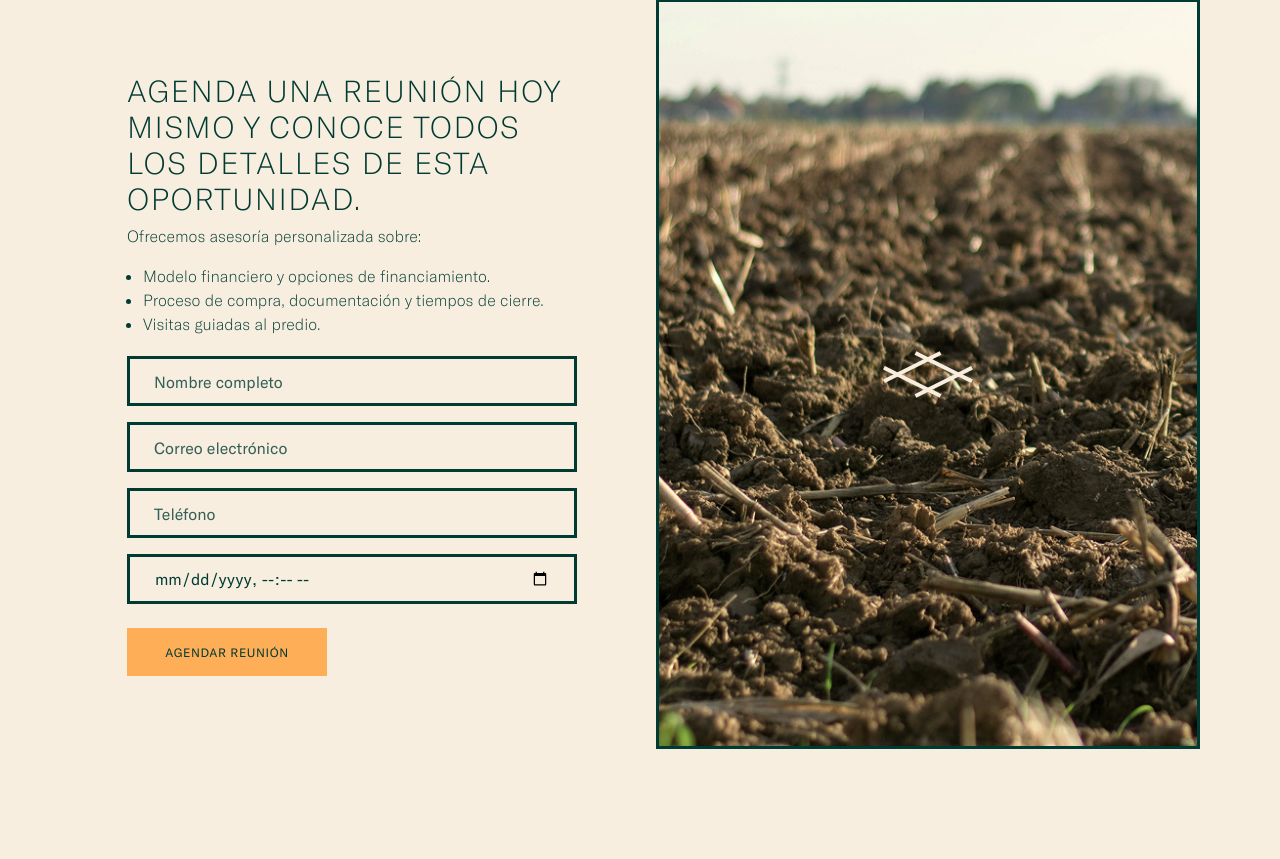
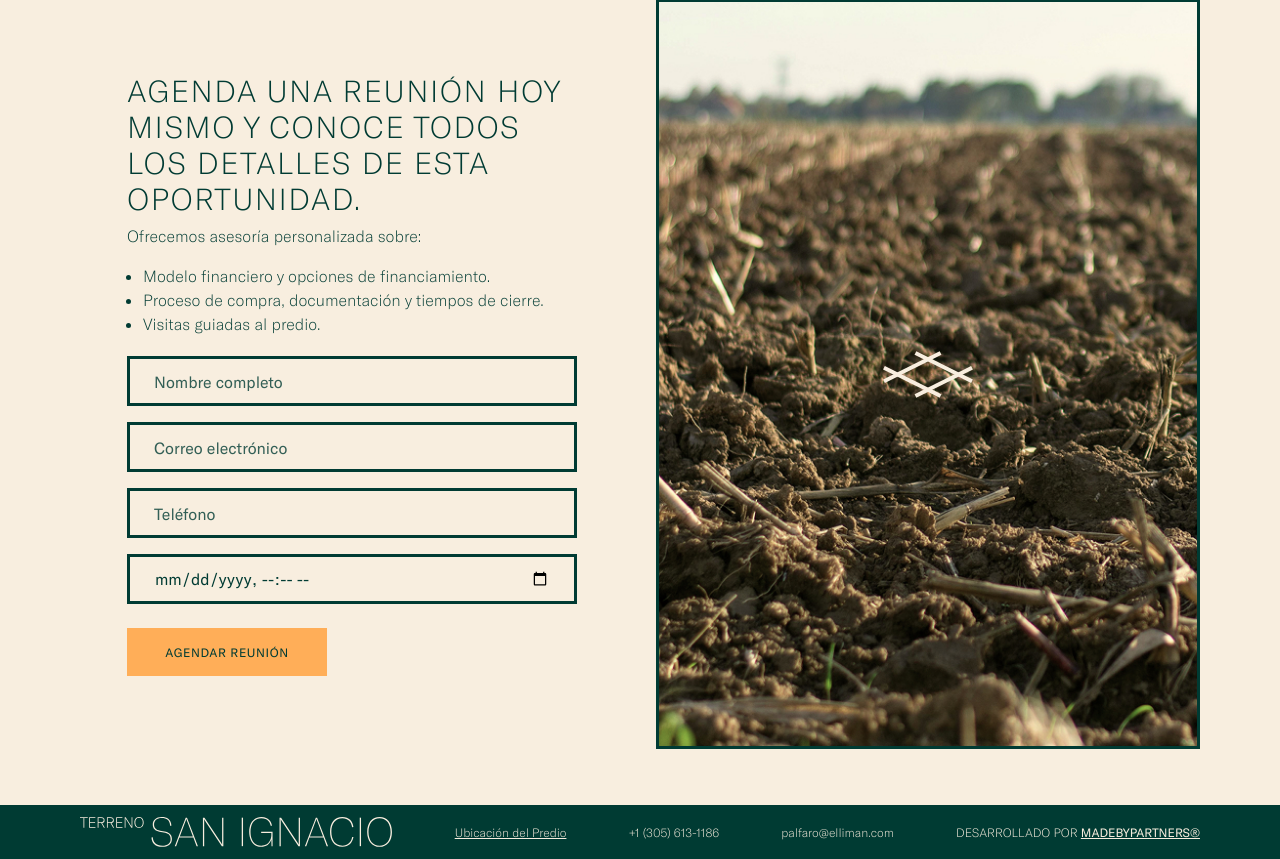
Before and after one commit to epsilonxaos/san-ignacio2, a React (Vite) app: page / in a window 1280 px wide. Shown: the part 3596-4455 px from the top of the page. Built offline with nearby package versions, Linux system fonts and the light colour scheme.

Commit message:
feat(Footer): :sparkles: Agregar logo y actualizar diseño del pie de página

```diff
--- a/src/modules/Footer.jsx
+++ b/src/modules/Footer.jsx
@@ -1,23 +1,51 @@
+import logo from '@assets/img/logo-blanco.svg'
+import Button from '@components/Button'
+import SectionContainer from '@components/SectionContainer'
 import { Link } from 'wouter'
 
 const Footer = () => {
 	return (
-		<footer className='bg-verde py-3 text-center text-gris md:px-[55px]'>
-			<div className='mx-auto flex max-w-[1550px] flex-col md:flex-row md:items-center md:justify-between'>
-				<p>Project</p>
-				<p>
-					Diseño y desarrollo x{' '}
-					<a
-						href='https://www.madeby.partners/'
-						target='_blank'
-						rel='noopener noreferrer'>
-						<span className='font-bold'>MadebyPartners®</span>
-					</a>
-				</p>
-				<Link to='politicas-privacidad'>Políticas de privacidad</Link>
+		<footer className='bg-verde-oscuro text-center text-xs font-thin text-gris'>
+			<SectionContainer className='flex flex-col gap-1 py-3 md:flex-row md:items-center md:justify-between'>
+				<img
+					src={logo}
+					alt='Terreno San ignacio'
+					className='hidden h-[20px] lg:block xl:h-[30px]'
+				/>
+				<a
+					href='/'
+					target='_blank'
+					className='underline'
+					rel='noopener noreferrer'>
+					Ubicación del Predio
+				</a>
+				<a href='tel:+13056131186'>+1 (305) 613-1186</a>
+				<a href='mailto:palfaro@elliman.com'>palfaro@elliman.com</a>
+
+				<div className='hidden md:block'>
+					<ByMBP />
+				</div>
+			</SectionContainer>
+
+			<div className='bg-gris py-2 text-verde-oscuro md:hidden'>
+				<ByMBP />
 			</div>
 		</footer>
 	)
 }
 
+const ByMBP = () => {
+	return (
+		<p className='uppercase'>
+			Desarrollado por{' '}
+			<a
+				href='https://www.madeby.partners/'
+				target='_blank'
+				rel='noopener noreferrer'>
+				<span className='font-normal underline'>MadebyPartners®</span>
+			</a>
+		</p>
+	)
+}
+
 export default Footer
```
Also changed, not shown: src/assets/img/logo-blanco.svg (added).
